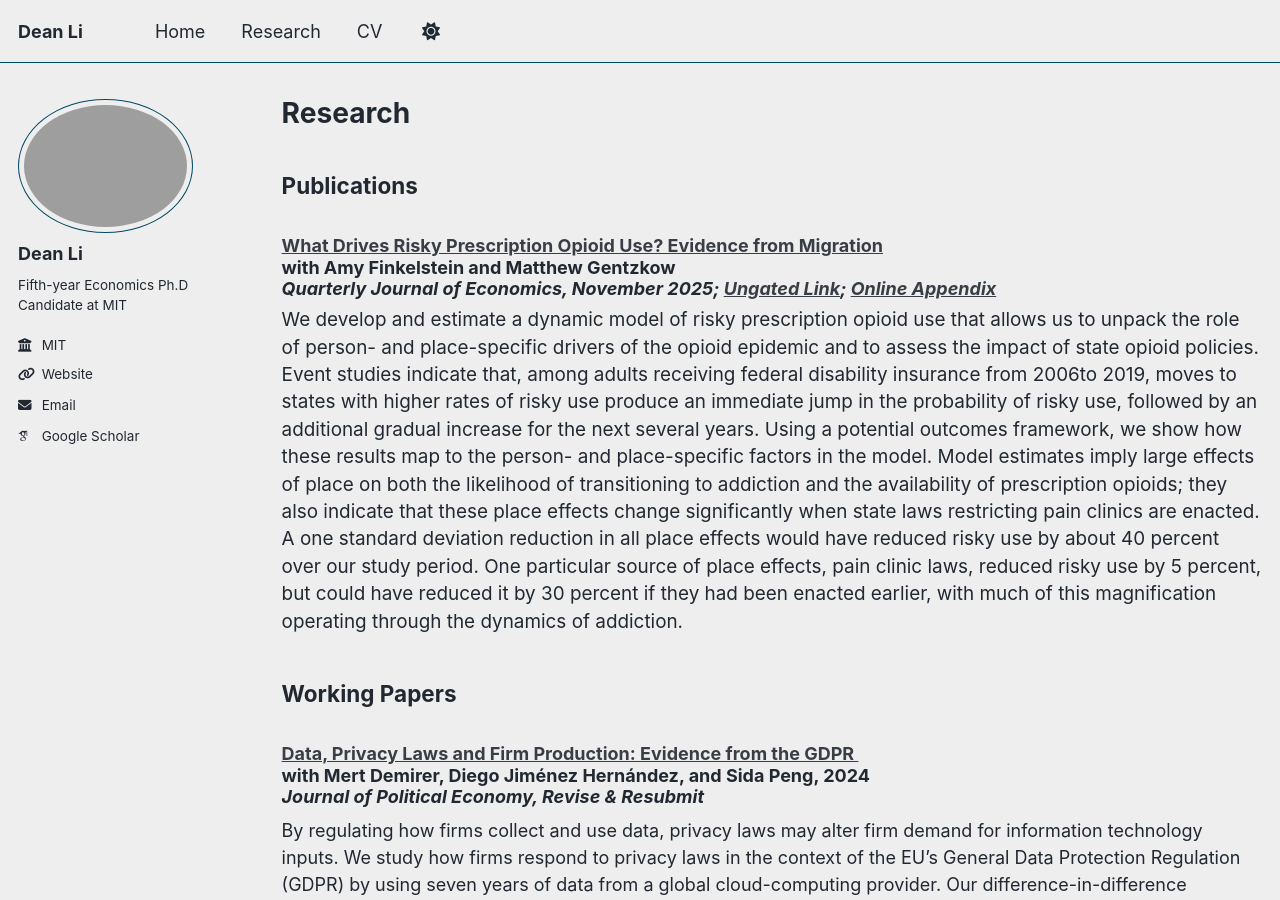
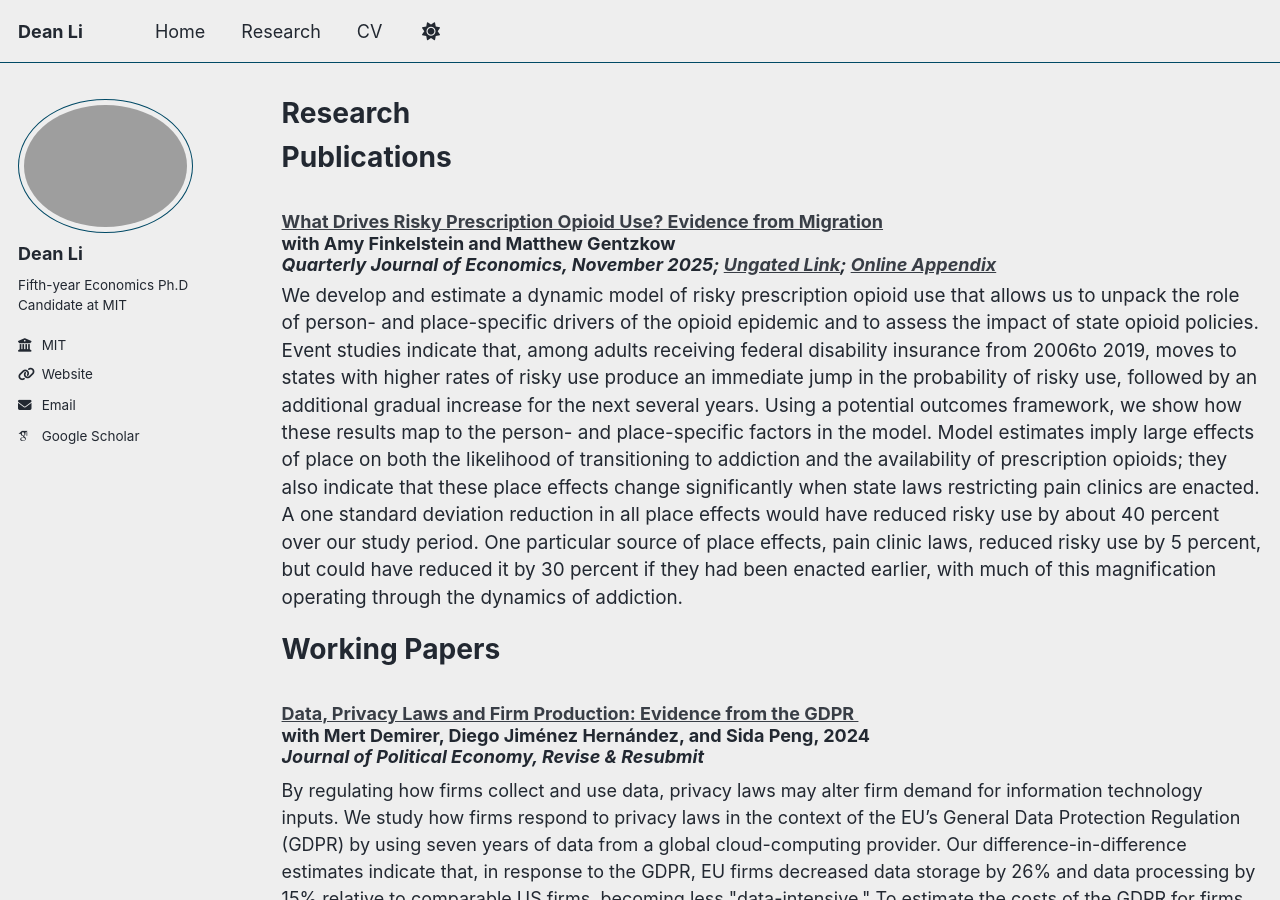
Before and after one commit to deanxli/deanxli.github.io, a Jekyll site: the page built from _pages/research.html, in a window 1280 px wide and 900 px high. Built offline with Jekyll 4.4.1, drawn with Linux system fonts in a browser that asks for light colours; some web fonts are replaced; a script bundle is joined from its source files by our own code; library files that are not in the unit come from our copies.

Commit message:
Update research.html

```diff
--- a/_pages/research.html
+++ b/_pages/research.html
@@ -5,9 +5,9 @@ permalink: /research/
 author_profile: true
 ---
 
-<h2>
+<h1>
     Publications
-</h2>
+</h1>
 
 <h3 class="paper-cite">
   <a href="https://doi.org/10.1093/qje/qjaf037" target="_blank"
@@ -24,9 +24,9 @@ author_profile: true
   We develop and estimate a dynamic model of risky prescription opioid use that allows us to unpack the role of person- and place-specific drivers of the opioid epidemic and to assess the impact of state opioid policies. Event studies indicate that, among adults receiving federal disability insurance from 2006to 2019, moves to states with higher rates of risky use produce an immediate jump in the probability of risky use, followed by an additional gradual increase for the next several years. Using a potential outcomes framework, we show how these results map to the person- and place-specific factors in the model. Model estimates imply large effects of place on both the likelihood of transitioning to addiction and the availability of prescription opioids; they also indicate that these place effects change significantly when state laws restricting pain clinics are enacted. A one standard deviation reduction in all place effects would have reduced risky use by about 40 percent over our study period. One particular source of place effects, pain clinic laws, reduced risky use by 5 percent, but could have reduced it by 30 percent if they had been enacted earlier, with much of this magnification operating through the dynamics of addiction.
 </p>
 
-<h2>
+<h1>
     Working Papers
-</h2>
+</h1>
 <h3>
     <a href="https://files.deanxli.com/gdpr.pdf" target="_blank" title="Data, Privacy Laws and Firm Production: Evidence from the GDPR">Data, Privacy Laws and Firm Production: Evidence from the GDPR&nbsp;</a>&nbsp;&nbsp;
     <br>
@@ -66,9 +66,9 @@ Medicare distributes over $15 billion dollars a year to hospitals for the traini
 
 The dramatic rise in service occupations over the past forty years is a key contributor to the increasing occupational polarization that has taken place over this time. While the role of technological change in the “lifting of the tail" has been well-documented, we document an equally important role for rising healthcare demand, which we find explains XX% of the increase in these occupations through its effect on direct-care work. We also show that this dramatic rise in healthcare demand has had a profound impact on female labor force participation, with implications for our understanding of the closing male - female labor force gaps, white - black gaps, and gaps across educational attainment. We reject a benchmark model where these gaps are invariant to sectoral shifts, and we instead use a Roy model to consider the joint effect of healthcare growth on LFP and wage gaps.
 
-<h2>
+<h1>
     Selected Works in Progress
-</h2>
+</h1>
 
 <h3>Korea with Sehyun</h3>
 
```
